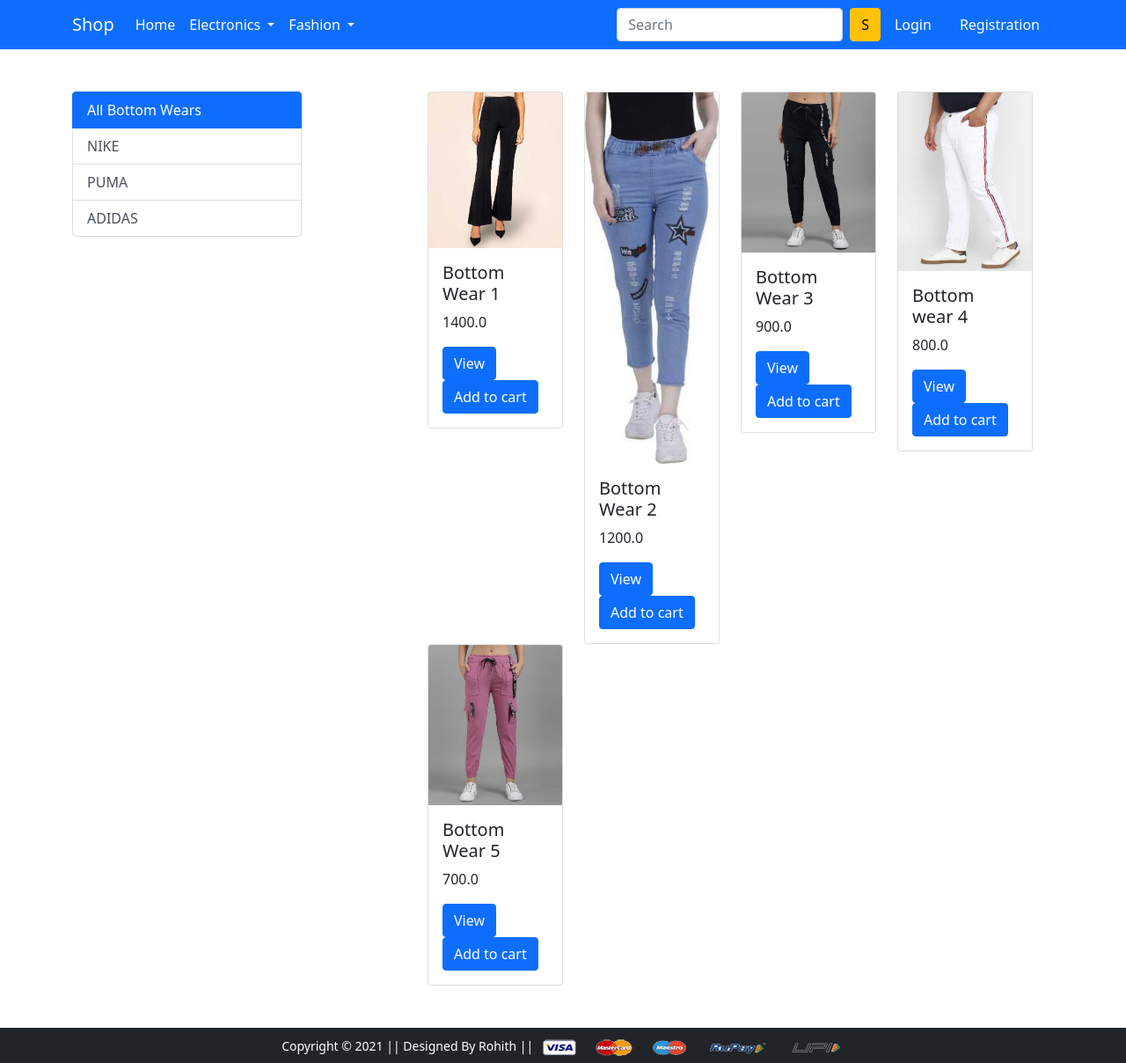
After one commit to aorohith/shop, a Django app: page /bottowear/ in a window 1280 px wide. The commit adds this page. Shown: the whole page at 88% size. Run offline with Django 3.2, Linux system fonts and the light colour scheme; data comes from the database, SQL or seed files in the repository; some libraries are stand-ins or nearby versions.

Commit message:
Category view finished and all products

```diff
--- a/app/templates/app/base.html
+++ b/app/templates/app/base.html
@@ -48,7 +48,7 @@
              </a>
              <ul class="dropdown-menu" aria-labelledby="fashionDropdown">
                <li><a class="dropdown-item" href="{% url 'topwear' %}">Top Wear</a></li>
-               <li><a class="dropdown-item" href="#">Bottom Wear</a></li>
+               <li><a class="dropdown-item" href="{% url 'bottomwear' %}">Bottom Wear</a></li>
              </ul>
            </li>
          </ul>
--- /dev/null
+++ b/app/templates/app/bottomwear.html
@@ -0,0 +1,40 @@
+{% extends 'app/base.html' %}
+{% load static %}
+{% block title %}Bottom Wears{% endblock title %}
+{% block main-content %}
+<div class="container my-5">
+ <div class="row">
+  <div class="col-sm-3">
+    <div class="list-group">
+        <a href="{% url 'topwear' %}" class="list-group-item list-group-item-action active">All Bottom Wears</a>
+        <a href="{% url 'topweardata' 'NIKE' %}" class="list-group-item list-group-item-action">NIKE</a>
+        <a href="{% url 'topweardata' 'PUMA' %}" class="list-group-item list-group-item-action">PUMA</a>
+        <a href="{% url 'topweardata' 'ADIDAS' %}" class="list-group-item list-group-item-action">ADIDAS</a>
+      </div>
+  </div>
+  <div class="col-sm-8 offset-sm-1">
+   <!-- products rendering section -->
+   <div class="container">
+     <div class="row">
+       {% for product in bottomwears %}
+       <div class="col-md-3">
+         <div class="card">
+           <a href="{{product_objects.id}}"></a>
+           <img src="{{product.product_image.url}}" class="card-img-top card-image" alt="...">
+           <div class="card-body">
+             <h5 class="card-title">{{product.title}}</h5>
+             <p class="card-text">{{product.discounted_price}}</p>
+             <a href="/{{product.id}}" class="btn btn-primary">View</a>
+             <button id="{{product.id}}" href="" class="btn btn-primary atc">Add to cart</button>
+           </div>
+         </div>
+       </div>
+
+       {% endfor %}
+     </div>
+   </div>
+   <!-- products section end -->
+  </div>
+ </div>
+</div>
+{% endblock main-content %}
--- a/app/templates/app/search.html
+++ b/app/templates/app/search.html
@@ -6,7 +6,7 @@
   <div class="row">
     <div class="col-sm-3">
       <div class="list-group">
-        <a href="#" class="list-group-item list-group-item-action active">All Products</a>
+        <a href="{% url 'allproduct' %}" class="list-group-item list-group-item-action active">All Products</a>
       </div>
     </div>
     <div class="col-sm-8 offset-sm-1">
--- a/app/urls.py
+++ b/app/urls.py
@@ -9,6 +9,7 @@ from .forms import *
 urlpatterns = [
     path('',views.ProductView.as_view(),name='home'),
     path('search/',views.search,name="search"),
+    path('allproduct/',views.allproduct,name="allproduct"),
     path('product-detail/<int:pk>',views.ProductDetailView.as_view(),name="product-detail"),
 
     # Cart Section
@@ -35,6 +36,9 @@ urlpatterns = [
     path('topwear/', views.topwear, name='topwear'),
     path('topweardata/<slug:data>', views.topwear, name='topweardata'),
 
+    path('bottowear/', views.bottomwear, name='bottomwear'),
+    path('bottomweardata/<slug:data>', views.bottomwear, name='bottomweardata'),
+
     path('checkout/', views.checkout, name='checkout'),
     path('paymentdone/', views.payment_done, name='paymentdone'),
 
--- a/app/views.py
+++ b/app/views.py
@@ -35,6 +35,10 @@ def search(request):
     if item_name != '' and item_name is not None:
         product_objects = product_objects.filter(title__icontains = item_name)
     return render(request,'app/search.html',{'product_objects':product_objects})
+
+def allproduct(request):
+    products = Product.objects.all()
+    return render(request, 'app/search.html',{'product_objects':products})
 
 class ProductDetailView(View):
     def get(self,request,pk):
@@ -233,6 +237,17 @@ def topwear(request, data=None):
     return render(request, 'app/topwear.html', {'topwears':topwears,'carttotal':carttotal})
 
 
+def bottomwear(request, data=None):
+    if data == None:
+        bottomwears = Product.objects.filter(category='BW')
+    elif data == 'NIKE' or data == 'PUMA' or data == 'ADIDAS':
+        topwears = Product.objects.filter(category='BW').filter(brand=data)
+    carttotal = 0
+    if request.user.is_authenticated:
+        carttotal = len(Cart.objects.filter(user=request.user))
+    return render(request, 'app/bottomwear.html', {'bottomwears':bottomwears,'carttotal':carttotal})
+
+
 class CustRegView(View):
     def get(self,request):
         form = CustRegForm()
```
